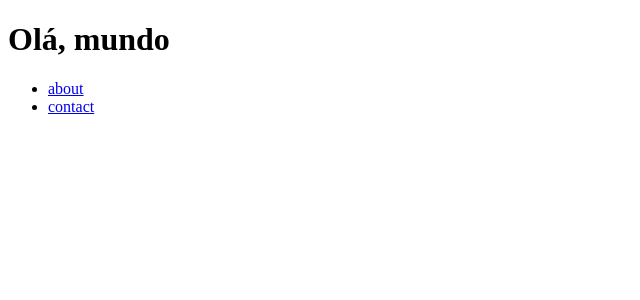
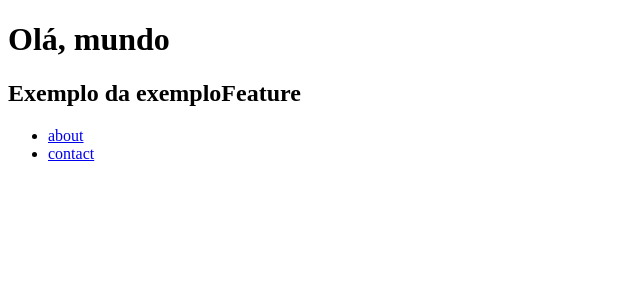
Before and after one commit to DanieelCarvalho/Pac-Men-Page, an Angular app: page /home in a window 1280 px wide. Shown: the top 300 px of the page, without its empty margins (0-640 px from the left). Built offline with nearby package versions, Linux system fonts and the light colour scheme.

Commit message:
coloquei o p no projeto

```diff
--- a/src/app/app.component.html
+++ b/src/app/app.component.html
@@ -1,3 +1,4 @@
 <h1>Olá, mundo</h1>
+<h2>Exemplo da exemploFeature</h2>
 
 <router-outlet></router-outlet>
```
